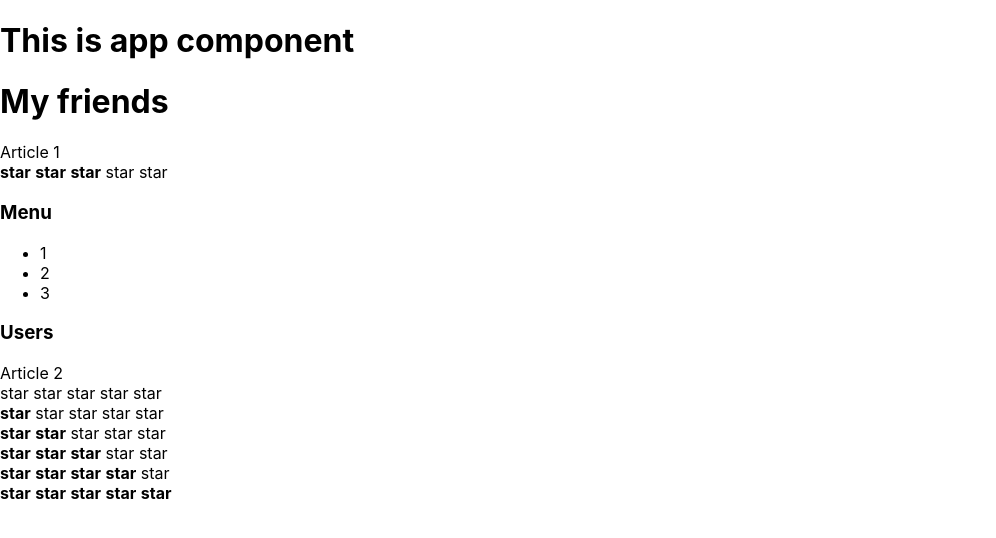
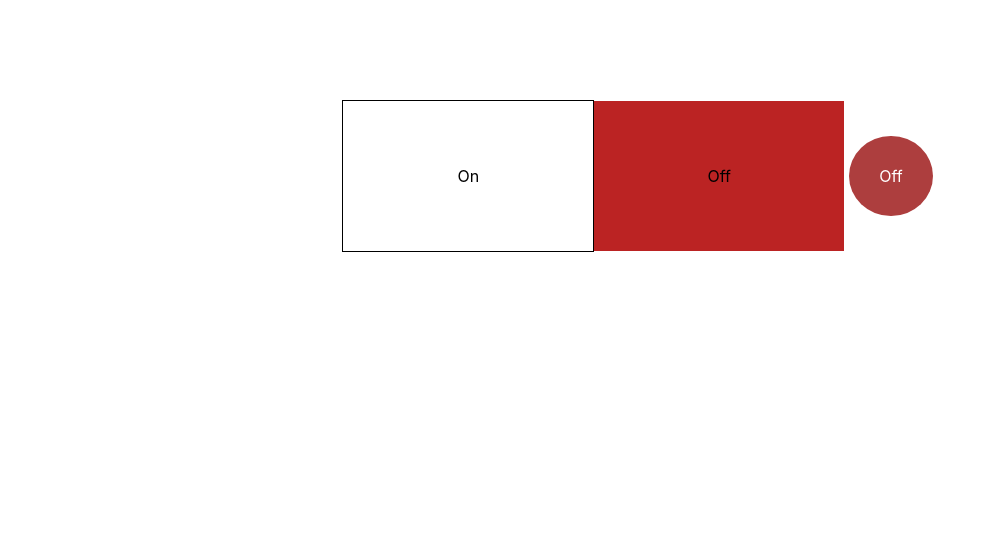
Before and after one commit to melion11/typescript_kabzda, a React (Create React App) app: page / in a window 1280 px wide. Shown: the top 538 px of the page, without its empty margins (0-996 px from the left). Built offline with nearby package versions, Linux system fonts and the light colour scheme.

Commit message:
completed On/Off switcher

```diff
--- a/src/App.tsx
+++ b/src/App.tsx
@@ -2,24 +2,29 @@ import React from 'react';
 import './App.css';
 import Accordion from "./components/Accordion/Accordion";
 import {Rating} from "./components/Rating/Rating";
+import {OnOff} from './components/OnOff/OnOff';
 
 function App() {
 
+
+
     return (
         <div>
-            <PageTitle title={'This is app component'}/>
-            <PageTitle title={'My friends'}/>
-            Article 1
-            <Rating value={3}/>
-            <Accordion titleValue={'Menu'} collapsed={true}/>
-            <Accordion titleValue={'Users'} collapsed={false}/>
-            Article 2
-            <Rating value={0}/>
-            <Rating value={1}/>
-            <Rating value={2}/>
-            <Rating value={3}/>
-            <Rating value={4}/>
-            <Rating value={5}/>
+            <OnOff on={false}/>
+
+            {/*<PageTitle title={'This is app component'}/>*/}
+            {/*<PageTitle title={'My friends'}/>*/}
+            {/*Article 1*/}
+            {/*<Rating value={3}/>*/}
+            {/*<Accordion titleValue={'Menu'} collapsed={true}/>*/}
+            {/*<Accordion titleValue={'Users'} collapsed={false}/>*/}
+            {/*Article 2*/}
+            {/*<Rating value={0}/>*/}
+            {/*<Rating value={1}/>*/}
+            {/*<Rating value={2}/>*/}
+            {/*<Rating value={3}/>*/}
+            {/*<Rating value={4}/>*/}
+            {/*<Rating value={5}/>*/}
         </div>
     );
 }
--- a/src/components/Accordion/Accordion.tsx
+++ b/src/components/Accordion/Accordion.tsx
@@ -7,16 +7,11 @@ type AccordionPropsType = {
 
 function Accordion(props: AccordionPropsType) {
     console.log('Accordion rendering')
-    if (props.collapsed) {
+
         return <div>
             <AccordionTitle title={props.titleValue}/>
-            <AccordionBody/>
+            {!props.collapsed && <AccordionBody/> }
         </div>
-    } else {
-        return <div>
-            <AccordionTitle title={props.titleValue}/>
-        </div>
-    }
 
 }
 
--- /dev/null
+++ b/src/components/OnOff/OnOff.tsx
@@ -0,0 +1,46 @@
+import React from 'react';
+import s from './onOff.module.css'
+
+type onOffPropsType = {
+    on: boolean
+}
+
+export const OnOff = (props: onOffPropsType) => {
+
+
+    return (
+        <div className={s.onOff__wrapper}>
+            <On selected={props.on}/>
+            <Off selected={!props.on}/>
+            <Button selected={props.on}/>
+        </div>
+    );
+};
+
+type OnOffPropsType = {
+    selected: boolean
+}
+
+const On = (props: OnOffPropsType) => {
+    if (props.selected) {
+        return <div className={s.on__block_green}>On</div>
+    } else {
+        return <div className={s.on__block}>On</div>
+    }
+}
+
+const Off = (props: OnOffPropsType) => {
+    if (props.selected) {
+        return <div className={s.off__block_red}>Off</div>
+    } else {
+        return <div className={s.off__block}>Off</div>
+    }
+}
+
+const Button = (props: OnOffPropsType) => {
+    if (props.selected) {
+        return <div className={s.button__green}>On</div>
+    } else {
+        return <div className={s.button__red}>Off</div>
+    }
+}
--- /dev/null
+++ b/src/components/OnOff/onOff.module.css
@@ -0,0 +1,79 @@
+.onOff__wrapper {
+    display: flex;
+    justify-content: center;
+    align-items: center;
+    margin-top: 100px;
+}
+
+.on__block {
+    display: flex;
+    justify-content: center;
+    align-items: center;
+    width: 250px;
+    height: 150px;
+    border: solid 1px black;
+    text-align: center;
+}
+
+.on__block_green {
+    display: flex;
+    justify-content: center;
+    align-items: center;
+    width: 250px;
+    height: 150px;
+    background-color: #4CAF50;
+    text-align: center;
+}
+
+
+.off__block {
+    display: flex;
+    justify-content: center;
+    align-items: center;
+    width: 250px;
+    height: 150px;
+    border: solid 1px black
+
+
+}
+
+.off__block_red {
+    display: flex;
+    justify-content: center;
+    align-items: center;
+    width: 250px;
+    height: 150px;
+    background-color: #bb2323;
+}
+
+.button__green {
+    background-color: #4CAF50;
+    border: none;
+    color: white;
+    padding: 30px;
+    text-align: center;
+    text-decoration: none;
+    display: inline-block;
+    font-size: 16px;
+    margin: 10px 5px;
+    border-radius: 50%;
+    cursor: pointer;
+}
+
+.button__red {
+    background-color: #ad3e3e;
+    border: none;
+    color: white;
+    padding: 30px;
+    text-align: center;
+    text-decoration: none;
+    display: inline-block;
+    font-size: 16px;
+    margin: 10px 5px;
+    border-radius: 50%;
+    cursor: pointer;
+}
+
+.button:hover {
+    background-color: #295c2a;
+}
--- a/src/components/Rating/Rating.tsx
+++ b/src/components/Rating/Rating.tsx
@@ -6,69 +6,13 @@ type RatingPropsType = {
 
 export function Rating(props: RatingPropsType) {
     console.log('Rating rendering')
-    if (props.value === 1) {
-        return (
-            <div>
-                <Star selected={true}/>
-                <Star selected={false}/>
-                <Star selected={false}/>
-                <Star selected={false}/>
-                <Star selected={false}/>
-            </div>
-        );
-    }
-    if (props.value === 2) {
-        return (
-            <div>
-                <Star selected={true}/>
-                <Star selected={true}/>
-                <Star selected={false}/>
-                <Star selected={false}/>
-                <Star selected={false}/>
-            </div>
-        );
-    }
-    if (props.value === 3) {
-        return (
-            <div>
-                <Star selected={true}/>
-                <Star selected={true}/>
-                <Star selected={true}/>
-                <Star selected={false}/>
-                <Star selected={false}/>
-            </div>
-        );
-    }
-    if (props.value === 4) {
-        return (
-            <div>
-                <Star selected={true}/>
-                <Star selected={true}/>
-                <Star selected={true}/>
-                <Star selected={true}/>
-                <Star selected={false}/>
-            </div>
-        );
-    }
-    if (props.value === 5) {
-        return (
-            <div>
-                <Star selected={true}/>
-                <Star selected={true}/>
-                <Star selected={true}/>
-                <Star selected={true}/>
-                <Star selected={true}/>
-            </div>
-        );
-    }
-
-    return (
+       return (
         <div>
-            <Star selected={false}/>
-            <Star selected={false}/>
-            <Star selected={false}/>
-            <Star selected={false}/>
-            <Star selected={false}/>
+            <Star selected={props.value >= 1}/>
+            <Star selected={props.value >= 2}/>
+            <Star selected={props.value >= 3}/>
+            <Star selected={props.value >= 4}/>
+            <Star selected={props.value >= 5}/>
         </div>
     );
 
@@ -81,7 +25,7 @@ type StarPropsType = {
 function Star(props: StarPropsType) {
     console.log('Star rendering')
 
-    if (props.selected === true) {
+    if (props.selected) {
         return <span><b>star</b> </span>
     } else {
         return <span>star </span>
```
